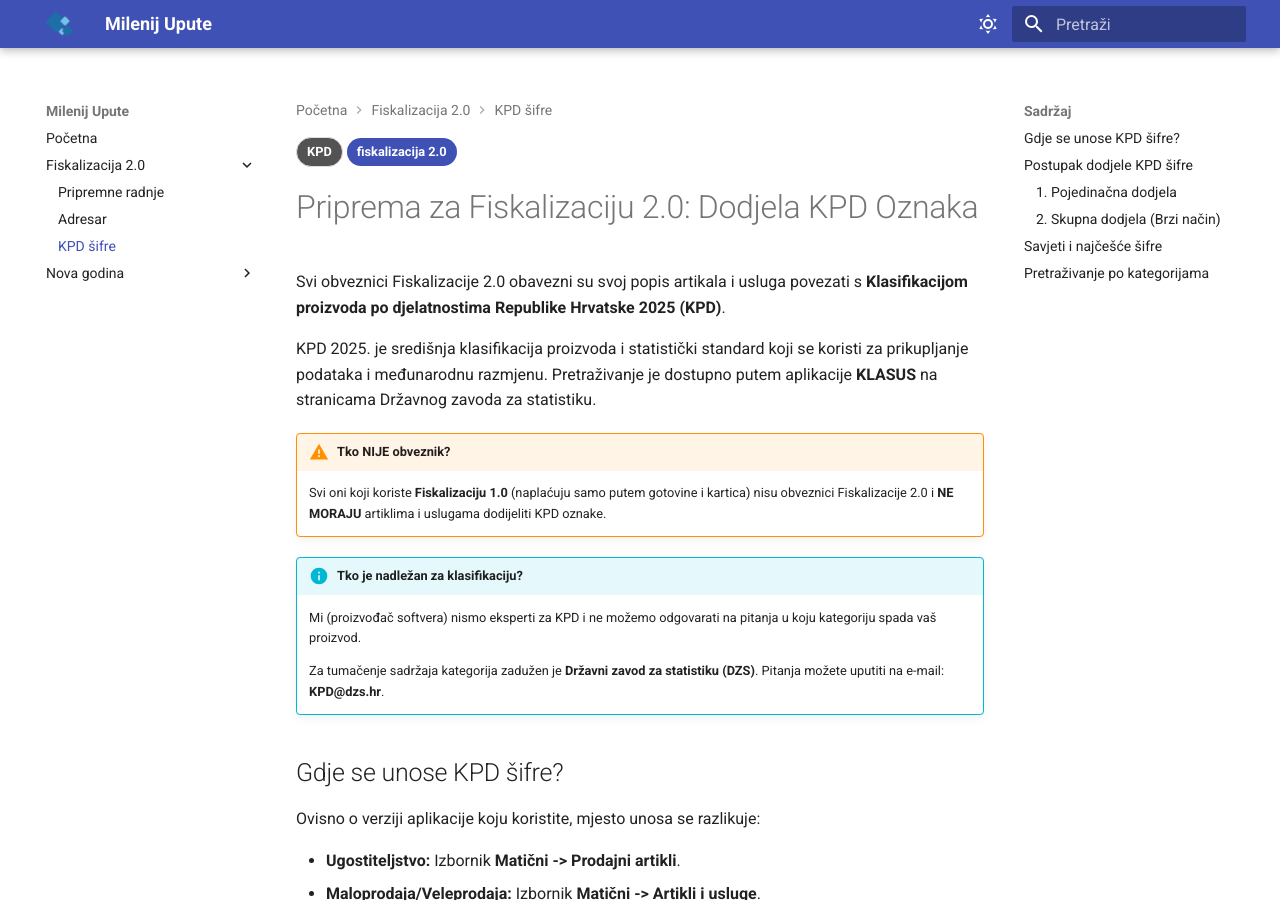
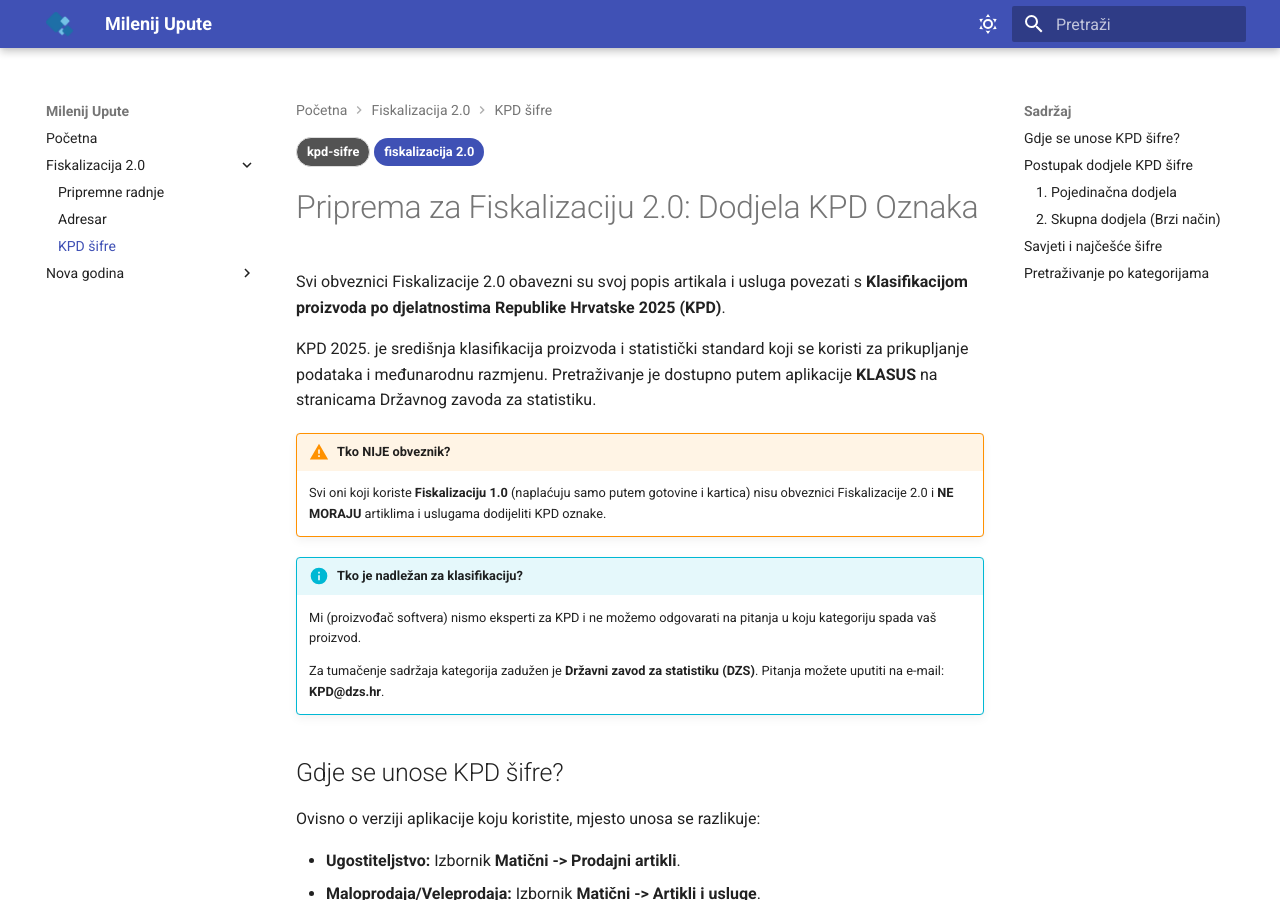
Before and after one commit to Milenij/milenij-upute, an MkDocs documentation site: the page built from docs/fiskalizacija-2.0/kpd-šifre/index.md, in a window 1280 px wide and 900 px high. Built offline with MkDocs 1.6.1 and Material for MkDocs 9.7.7, drawn with Linux system fonts in a browser that asks for light colours.

Commit message:
Update Fiskalizacija 2.0 “kpd-šifre/index”

```diff
--- a/docs/fiskalizacija-2.0/kpd-šifre/index.md
+++ b/docs/fiskalizacija-2.0/kpd-šifre/index.md
@@ -3,7 +3,7 @@ title: KPD šifre
 tags:
   - fiskalizacija 2.0
 keywords:
-  - KPD
+  - kpd-sifre
 ---
 # Priprema za Fiskalizaciju 2.0: Dodjela KPD Oznaka
 
```
